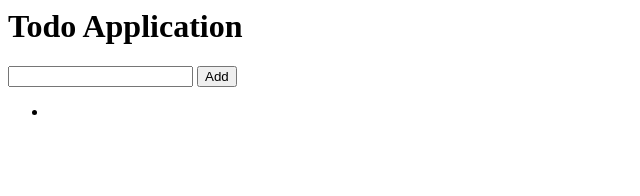
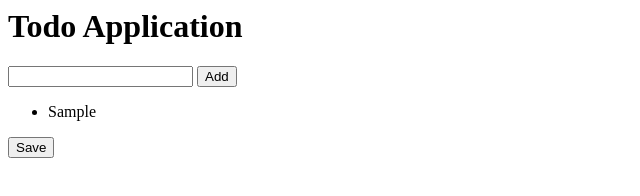
Before and after one commit to juacompe/tdd_angular_v2, a plain HTML site: page todo.html in a window 1280 px wide. Both pictures are taken after typing "Sample" into the empty fields and a click on the input "Add". Shown: the whole page, without its empty margins (0-640 px from the left). Drawn offline with nearby package versions, Linux system fonts and the light colour scheme; no server answers.

Commit message:
can save todo list on firebase

```diff
--- a/static/js/todo.js
+++ b/static/js/todo.js
@@ -14,12 +14,17 @@ function TodoController($scope, TodoService) {
     ];
 
     $scope.add = function(newItem) {
-        $scope.items.push(newItem);
+        var item = {name: newItem};
+        $scope.items.push(item);
         $scope.newItem = '';
     }
 
     $scope.load = function() {
         $scope.items = TodoService.query();
+    }
+
+    $scope.save = function() {
+        TodoService.save($scope.items);
     }
 };
 
--- a/todo.html
+++ b/todo.html
@@ -13,6 +13,8 @@
             <ul>
                 <li ng-repeat="item in items">{{ item.name }}</li>
             </ul>
+
+            <input type="button" value="Save" ng-click="save()">
         </div>
 
         <script type="text/javascript" src="static/js/lib/angular.min.js"></script>
```
